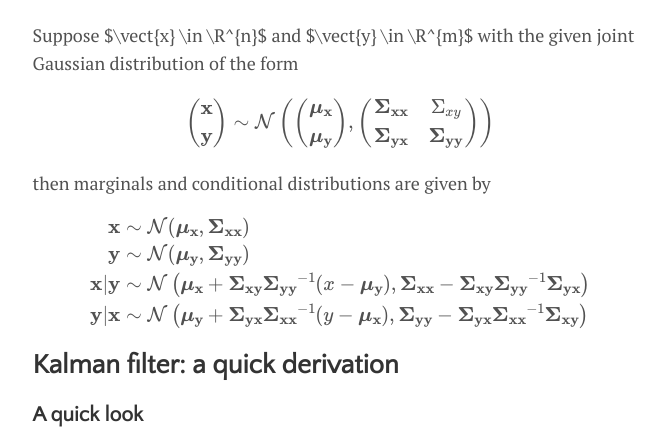
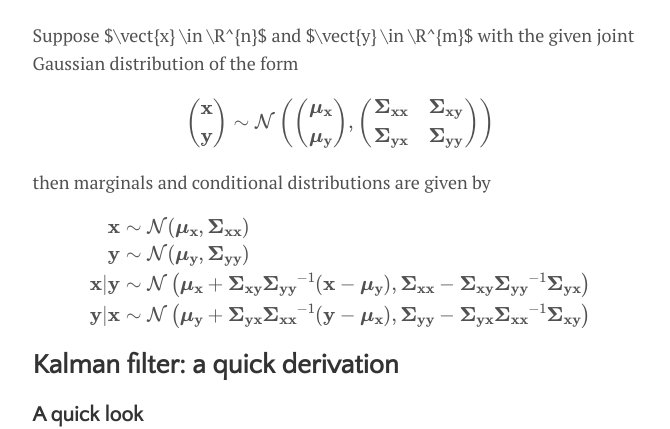
Before and after one commit to CallmeQuant/CallmeQuant.github.io, a Jekyll site: the page built from _posts/2024-07-20-kalman-filter.md, in a window 1280 px wide and 900 px high, scrolled down 832 px. Shown: the part 162-591 px from the top of the window, without its empty margins (300-970 px from the left). Built offline with Jekyll 4.4.1, drawn with Linux system fonts in a browser that asks for light colours; formulas are drawn with MathJax 3.

Commit message:
Fix typos

```diff
--- a/_posts/2024-07-20-kalman-filter.md
+++ b/_posts/2024-07-20-kalman-filter.md
@@ -92,7 +92,7 @@
 
 $$
 \begin{pmatrix} \vect{x} \\ \vect{y} \end{pmatrix} \sim \Ncal \left(\begin{pmatrix} \vect{\mu_x} \\ \vect{\mu_y} \end{pmatrix},
-\begin{pmatrix} \vect{\Sigma_{xx}} & \Sigma_{xy} \\ \vect{\Sigma_{yx}}  & \vect{\Sigma_{yy}} \end{pmatrix} \right)
+\begin{pmatrix} \vect{\Sigma_{xx}} & \vect{\Sigma_{xy}} \\ \vect{\Sigma_{yx}}  & \vect{\Sigma_{yy}} \end{pmatrix} \right)
 $$
 
 then marginals and conditional distributions are given by
@@ -101,8 +101,8 @@
 \begin{align*}
 \vect{x} & \sim \Ncal(\vect{\mu_x}, \vect{\Sigma_{xx}}) \\
 \vect{y} & \sim \Ncal(\vect{\mu_y}, \vect{\Sigma_{yy}}) \\
-\vect{x} \lvert \vect{y} & \sim \Ncal \left(\vect{\mu_x} + \vect{\Sigma_{xy}} \vect{\Sigma_{yy}}^{-1} (x - \vect{\mu_{y}}) , \vect{\Sigma_{xx}} - \vect{\Sigma_{xy}} \vect{\Sigma_{yy}}^{-1} \vect{\Sigma_{yx}} \right) \\
-\vect{y} \lvert \vect{x} & \sim \Ncal \left(\vect{\mu_y} + \vect{\Sigma_{yx}} \vect{\Sigma_{xx}}^{-1} (y - \vect{\mu_{x}}) , \vect{\Sigma_{yy}} - \vect{\Sigma_{yx}} \vect{\Sigma_{xx}}^{-1} \vect{\Sigma_{xy}} \right)
+\vect{x} \lvert \vect{y} & \sim \Ncal \left(\vect{\mu_x} + \vect{\Sigma_{xy}} \vect{\Sigma_{yy}}^{-1} (\vect{x} - \vect{\mu_{y}}) , \vect{\Sigma_{xx}} - \vect{\Sigma_{xy}} \vect{\Sigma_{yy}}^{-1} \vect{\Sigma_{yx}} \right) \\
+\vect{y} \lvert \vect{x} & \sim \Ncal \left(\vect{\mu_y} + \vect{\Sigma_{yx}} \vect{\Sigma_{xx}}^{-1} (\vect{y} - \vect{\mu_{x}}) , \vect{\Sigma_{yy}} - \vect{\Sigma_{yx}} \vect{\Sigma_{xx}}^{-1} \vect{\Sigma_{xy}} \right)
 \end{align*}
 $$
 
```
